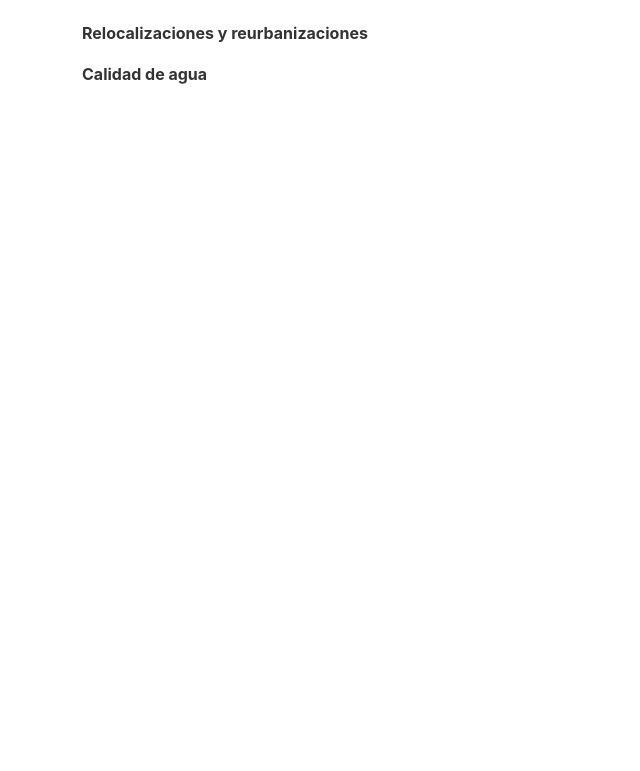
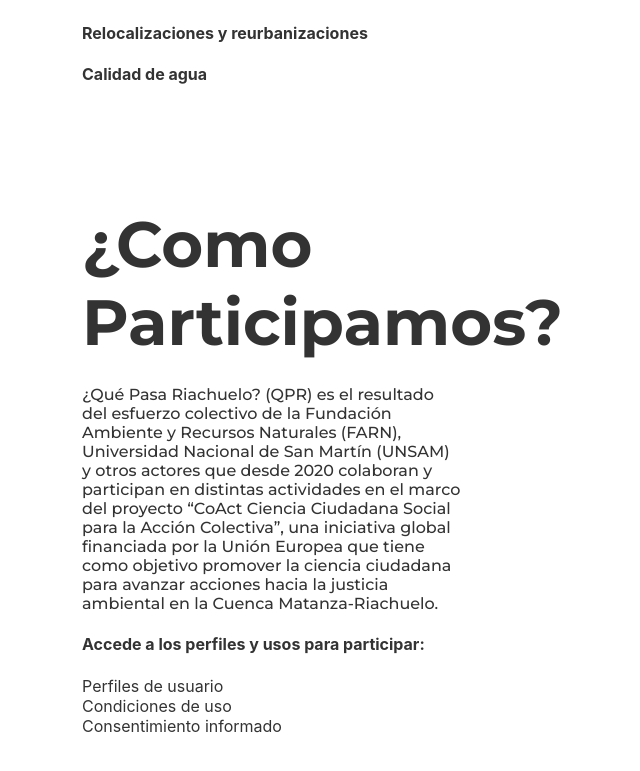
Before and after one commit to farn21/QPR-LandingPage, a Svelte app: page / in a window 1280 px wide. Shown: the part 2190-2961 px from the top of the page, without its empty margins (56-696 px from the left). Before the commit the page ends 2345 px from the top, so only its background shows below. Built offline with nearby package versions, Linux system fonts and the light colour scheme.

Commit message:
ComoParticipamos-MaquetadoHTML

```diff
--- a/src/App.svelte
+++ b/src/App.svelte
@@ -2,6 +2,7 @@
 	import QuePasa from "./Components/QuePasa.svelte";
 	import Quienes from "./Components/Quienes.svelte";
 	import QueInvestigamos from "./Components/QueInvestigamos.svelte";
+	import ComoParticipamos from "./Components/ComoParticipamos.svelte";
 
 </script>
 
@@ -9,6 +10,7 @@
 	<QuePasa/>
 	<Quienes/>
 	<QueInvestigamos/>
+	<ComoParticipamos/>
 
 
 </main>
--- /dev/null
+++ b/src/Components/ComoParticipamos.svelte
@@ -0,0 +1,35 @@
+<section>
+    <div class="Container">
+        <div class="ComoParticipamos">
+            <h1 style="font-size:400%">
+                ¿Como <br/>
+                Participamos?
+            </h1>
+            <p>
+                ¿Qué Pasa Riachuelo? (QPR) es el resultado del esfuerzo
+                colectivo de la Fundación Ambiente y Recursos Naturales (FARN),
+                Universidad Nacional de San Martín (UNSAM) y otros actores que
+                desde 2020 colaboran y participan en distintas actividades en el
+                marco del proyecto “CoAct Ciencia Ciudadana Social para la
+                Acción Colectiva”, una iniciativa global financiada por la Unión
+                Europea que tiene como objetivo promover la ciencia ciudadana
+                para avanzar acciones hacia la justicia ambiental en la Cuenca
+                Matanza-Riachuelo.
+            </p>
+            <h4>Accede a los perfiles y usos para participar:</h4>
+            <span>Perfiles de usuario</span><br/>
+            <span>Condiciones de uso</span><br/>
+            <span>Consentimiento informado</span>
+        </div>
+    </div>
+</section>
+<style>
+    .ComoParticipamos{
+        display: block;
+        max-width: 30%;
+        flex-wrap: wrap;
+        flex-direction: column;
+        margin-left: 80px;
+        padding: 50px;
+    }
+</style>
--- a/src/Components/QuePasa.svelte
+++ b/src/Components/QuePasa.svelte
@@ -6,7 +6,7 @@
                 ¿Que Pasa,<br/>
                 Riachuelo?
             </h1>
-            <p >
+            <p>
                 QPR, permite organizar, sistematizar y compartir las visiones y el
                 conocimiento acumulado a lo largo de los años por organizaciones
                 sociales, científicos y otros actores que buscan soluciones para los
```
Also changed, not shown: src/Components/DatosAbiertos.svelte (added), src/Components/RecursosyMateriales.svelte (added), 1 other file (tests, documents, lock files or other folders).
